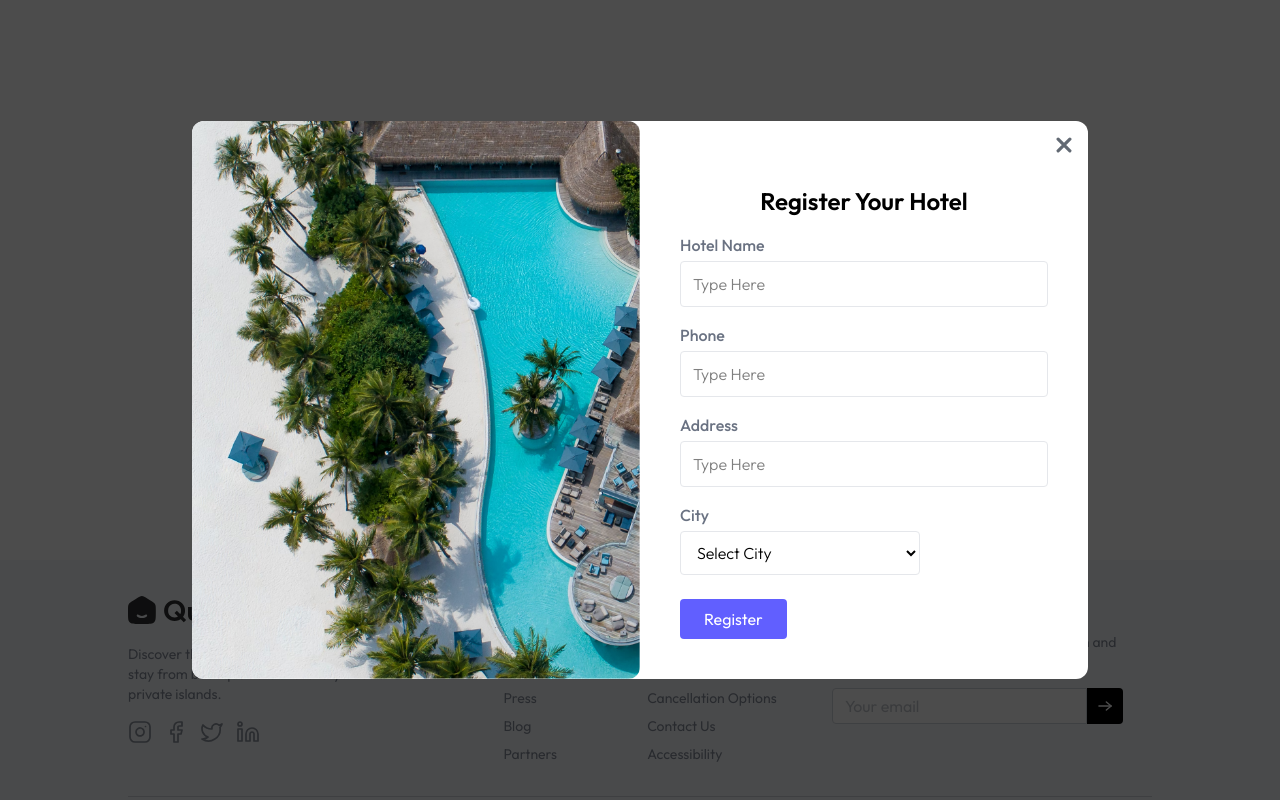
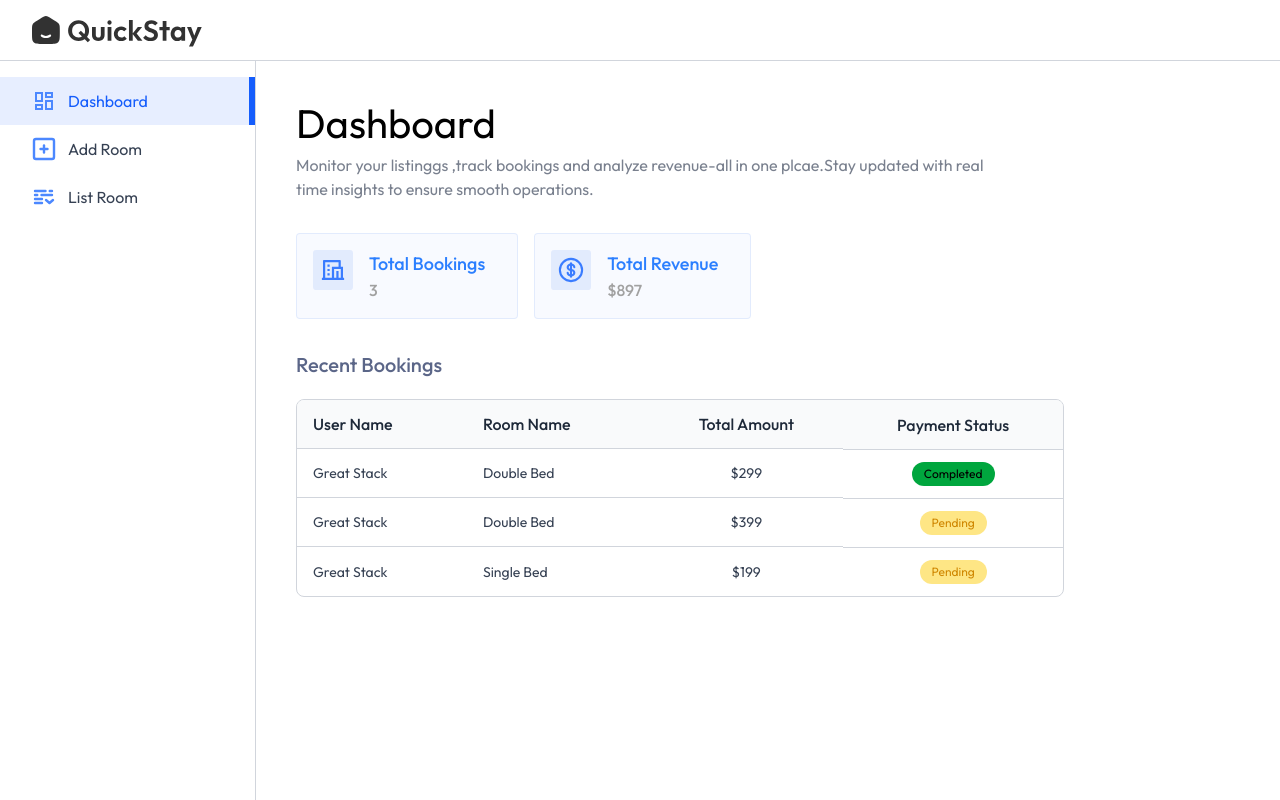
Before and after one commit to AbhiN0o/hotel-booking-app, a React (Vite) app in the folder client/: page /owner in a window 1280 px wide. Shown: the top 800 px of the page. Built offline with nearby package versions, Linux system fonts and the light colour scheme; a web font is replaced by a local one.

Commit message:
Setup owner Dashboard

```diff
--- a/client/src/App.jsx
+++ b/client/src/App.jsx
@@ -6,6 +6,10 @@
 import RoomDetails from "./Pages/RoomDetails";
 import MyBookings from "./Pages/MyBookings";
 import HotelReg from "./components/HotelReg";
+import Layout from "./Pages/hotelOwner/Layout";
+import Dashboard from "./Pages/hotelOwner/Dashboard";
+import AddRoom from "./Pages/hotelOwner/AddRoom";
+import ListRoom from "./Pages/hotelOwner/ListRoom";
 
 
 export default function App(){
@@ -14,13 +18,18 @@
   return(
     <div>
       {isOwnerPath ?"": <Navigation />}
-      <HotelReg />
+      {/* <HotelReg /> */}
       <div className="min-h-[70vh]">
       <Routes>
         <Route path="/" element={<Homepage />} ></Route>
         <Route path="/rooms" element={<AllRooms />} ></Route>
         <Route path="/rooms/:id" element={<RoomDetails />} ></Route>
         <Route path="/my-bookings" element={<MyBookings />} ></Route>
+        <Route path="/owner" element={<Layout />}>
+          <Route index element={<Dashboard/>}/>
+          <Route path="add-room" element={<AddRoom />} />
+          <Route path="list-room" element={<ListRoom />} />
+        </Route>
       </Routes>
       </div>
     <Footer />
--- /dev/null
+++ b/client/src/Pages/hotelOwner/AddRoom.jsx
@@ -0,0 +1,11 @@
+import React from 'react'
+
+const AddRoom = () => {
+  return (
+    <div>
+
+    </div>
+  )
+}
+
+export default AddRoom
--- /dev/null
+++ b/client/src/Pages/hotelOwner/Dashboard.jsx
@@ -0,0 +1,63 @@
+import React, { useState } from 'react'
+import Title from '../../components/Title'
+import { assets, dashboardDummyData } from '../../assets/assets'
+
+const Dashboard = () => {
+    const [dashboardData,setDashboardData]=useState(dashboardDummyData)
+
+  return (
+    <div>
+      <Title align={"left"} font={"outfit"} title={"Dashboard"} subtitle={"Monitor your listinggs ,track bookings and analyze revenue-all in one plcae.Stay updated with real time insights to ensure smooth operations."} />
+      <div className='flex gap-4 my-8'>
+        {/* Total booking */}
+        <div className='bg-primary/3 border border-primary/10 rounded flex p-4 pr-8'>
+            <img src={assets.totalBookingIcon} alt='total booking icon' className='max-sm:hidden h-10'/>
+            <div className='flex flex-col font-medium sm:ml-4'>
+                <p className='text-blue-500 text-lg'>Total Bookings</p>
+                <p className='text-neutral-400 text-base'>{dashboardData.totalBookings}</p>
+            </div>
+        </div>
+        {/* Total Revenue */}
+        <div className='bg-primary/3 border border-primary/10 rounded flex p-4 pr-8'>
+            <img src={assets.totalRevenueIcon} alt='total revenue icon' className='max-sm:hidden h-10'/>
+            <div className='flex flex-col font-medium sm:ml-4'>
+                <p className='text-blue-500 text-lg'>Total Revenue</p>
+                <p className='text-neutral-400 text-base'>${dashboardData.totalRevenue}</p>
+            </div>
+        </div>
+      </div>
+      {/* Recent bookings */}
+      <h2 className='text-xl text-blue-950/70 font-medium mb-5'>Recent Bookings</h2>
+      <div className='w-full max-w-3xl text-left border border-gray-300 rounded-lg max-h-80 overflow-y-scroll'>
+        <table className='w-full'>
+            <thead className='bg-gray-50'>
+                <tr>
+                    <th className='py-3 px-4 text-gray-800 font-medium'>User Name</th>
+                    <th className='py-3 px-4 text-gray-800 font-medium max-sm:hidden'>Room Name</th>
+                    <th className='py-3 px-4 text-gray-800 font-medium text-center'>Total Amount</th>
+                    <th className='py-3 px-4 text-gray-800 font-medium text-center'>Payment Status</th>
+                </tr>
+            </thead>
+            <tbody className='text-sm'>
+                {dashboardData.bookings.map((item,index)=>{
+                    return(
+                        <tr key={index}>
+                            <td className='py-3 px-4 text-gray-700 border-t border-gray-300'>{item.user.username}</td>
+                            <td className='py-3 px-4 text-gray-700 border-t border-gray-300 max-sm:hidden'>{item.room.roomType}</td>
+                            <td className='py-3 px-4 text-gray-700 border-t border-gray-300 text-center'>${item.totalPrice}</td>
+                            <td className='py-3 px-4 border-t border-gray-300 flex'>
+                                <button className={`py-1 px-3 text-xs rounded-full mx-auto ${item.isPaid?"bg-green-600":"bg-amber-200 text-yellow-600"}`}>
+                                    {item.isPaid?"Completed":"Pending"}
+                                </button>
+                            </td>
+                        </tr>
+                    )
+                })}
+            </tbody>
+        </table>
+      </div>
+    </div>
+  )
+}
+
+export default Dashboard
--- /dev/null
+++ b/client/src/Pages/hotelOwner/Layout.jsx
@@ -0,0 +1,20 @@
+import React from 'react'
+import NavBarOwner from '../../components/hotelOwner/NavBarOwner'
+import SidebarOwner from '../../components/hotelOwner/SidebarOwner'
+import { Outlet } from 'react-router-dom'
+
+const Layout = () => {
+  return (
+    <div className='flex flex-col h-screen'>
+      <NavBarOwner/>
+      <div className='flex h-full'>
+        <SidebarOwner />
+        <div className='flex-1 p-4 pt-10 md:px-10 h-full'>
+            <Outlet/>
+        </div>
+      </div>
+    </div>
+  )
+}
+
+export default Layout
--- /dev/null
+++ b/client/src/Pages/hotelOwner/ListRoom.jsx
@@ -0,0 +1,11 @@
+import React from 'react'
+
+const ListRoom = () => {
+  return (
+    <div>
+
+    </div>
+  )
+}
+
+export default ListRoom
--- /dev/null
+++ b/client/src/components/hotelOwner/NavBarOwner.jsx
@@ -0,0 +1,17 @@
+import React from 'react'
+import { assets } from '../../assets/assets'
+import { Link } from 'react-router-dom'
+import { UserButton } from '@clerk/clerk-react'
+
+const NavBarOwner = () => {
+  return (
+    <div className='flex items-center justify-between px-4 md:px-8 border-b border-gray-300 py-3 bg-white transition-all duration-300'>
+        <Link to={"/"}>
+            <img src={assets.logo} alt='logo' className='h-9 invert opacity-80'></img>
+        </Link>
+        <UserButton/>
+    </div>
+  )
+}
+
+export default NavBarOwner
--- /dev/null
+++ b/client/src/components/hotelOwner/SidebarOwner.jsx
@@ -0,0 +1,26 @@
+import React from 'react'
+import { assets } from '../../assets/assets'
+import { NavLink } from 'react-router-dom'
+
+const SidebarOwner = () => {
+    const sidebarLinks=[
+        {name:"Dashboard",path:"/owner",icon:assets.dashboardIcon},
+        {name:"Add Room",path:"/owner/add-room",icon:assets.addIcon},
+        {name:"List Room",path:"/owner/list-room",icon:assets.listIcon},
+    ]
+
+  return (
+    <div className='md:w-64 w-16 border-r h-full text-base border-gray-300 pt-4 flex flex-col transition-all duration-300'>
+      {sidebarLinks.map((item,index)=>{
+        return(
+            <NavLink to={item.path} key={index} end="/owner" className={({isActive})=>`flex items-center py-3 px-4 md:px-8 gap-3 ${isActive?"border-r-4 md:border-r-[6px] bg-blue-600/10 border-blue-600 text-blue-600":"hover:bg-gray-100/90 border-white text-gray-700"}`}>
+                <img src={item.icon} alt='icon' className='min-h-6 min-w-6'></img>
+                <p className='md:block hidden text-center'>{item.name}</p>
+            </NavLink>
+        )
+      })}
+    </div>
+  )
+}
+
+export default SidebarOwner
```
